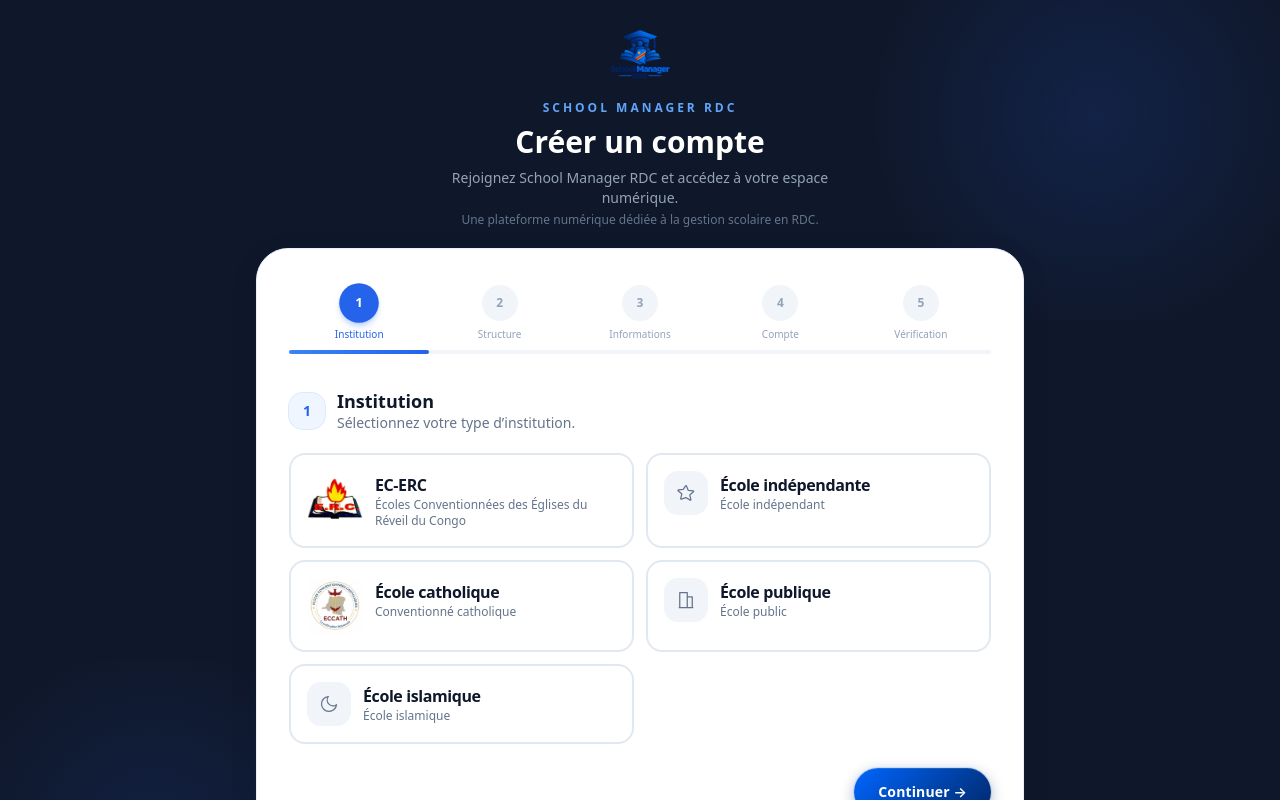
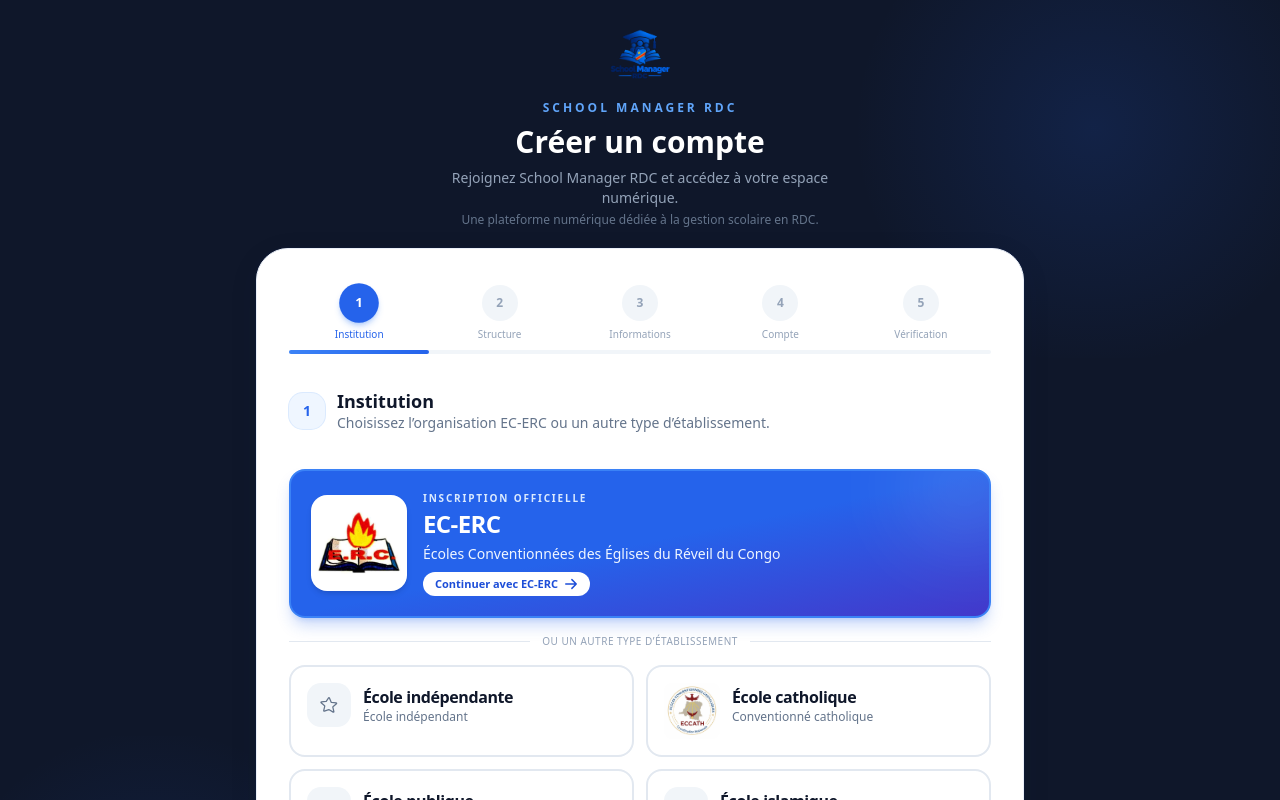
Before and after one commit to cabrelsamm2810/school-manager-rdc, a Next.js app: page /register in a window 1280 px wide. Shown: the top 800 px of the page. Built offline with nearby package versions, Linux system fonts and the light colour scheme.

Commit message:
Intégrer le parcours d'"'"'inscription et l'"'"'interface dédiés pour les écoles EC-ERC
Co-authored-by: base44-builder[bot] <245833847+base44-builder[bot]@users.noreply.github.com>

```diff
--- a/app/api/auth/session/route.ts
+++ b/app/api/auth/session/route.ts
@@ -7,7 +7,7 @@ export async function GET(request: NextRequest) {
   if (!session) return NextResponse.json({ authenticated: false }, { status: 401 });
   const user = await prisma.user.findFirst({ where: { id: session, isActive: true }, include: { ecole: { select: { nom: true } } } });
   if (!user) return NextResponse.json({ authenticated: false }, { status: 401 });
-  return NextResponse.json({ authenticated: true, user: {
+  const response = NextResponse.json({ authenticated: true, user: {
     id: user.id, nom: user.nom, postNom: user.postNom, prenom: user.prenom,
     email: user.email, telephone: user.telephone, role: user.role, profilePhotoUrl: await resolveFileUrl(user.profilePhotoUrl),
     provinceAdministrative: user.provinceAdministrative,
@@ -18,4 +18,18 @@ export async function GET(request: NextRequest) {
     bureauAffectation: user.bureauAffectation,
     fonction: user.fonction,
   }});
+
+  // Le rôle vient du compte enregistré : le cookie qui garde les routes est
+  // réaligné sur cette valeur à chaque lecture de session.
+  if (request.cookies.get('school_manager_role')?.value !== user.role) {
+    response.cookies.set('school_manager_role', user.role, {
+      httpOnly: true,
+      sameSite: 'lax',
+      secure: process.env.NODE_ENV === 'production',
+      path: '/',
+      maxAge: Number(process.env.SESSION_MAX_AGE || 60 * 60 * 24 * 7),
+    });
+  }
+
+  return response;
 }
--- a/components/AppShell.tsx
+++ b/components/AppShell.tsx
@@ -7,6 +7,7 @@ import { clsx } from 'clsx';
 import { allNavItems, visibleNavigationGroups, type NavGroup } from '@/lib/navigation';
 import { ROLE_LABELS } from '@/lib/rbac';
 import { useSessionUser, type SessionUser } from '@/lib/use-session-user';
+import { isEcErcUser } from '@/lib/institution';
 import { Icon } from '@/components/ui/Icon';
 import { Avatar } from '@/components/ui/Avatar';
 import { SchoolChatMark } from '@/components/ui/SchoolChatMark';
@@ -182,6 +183,30 @@ export function AppShell({ children }: { children: React.ReactNode }) {
             )}
           </div>
         </div>
+
+        {/* ── Bandeau d'identité EC-ERC (comptes dont l'organisation enregistrée est EC_ERC) ── */}
+        {isEcErcUser(user) && (
+          <div className="border-t border-brand-100 bg-brand-50/70">
+            <div className="flex items-center gap-2 px-3 py-1.5 sm:px-4 lg:px-5">
+              <img
+                src="/illustrations/ec-erc-logo.jpg"
+                alt="Logo EC-ERC"
+                className="h-7 w-7 shrink-0 rounded-md bg-white object-contain p-0.5 ring-1 ring-slate-200"
+              />
+              <div className="min-w-0 flex-1">
+                <p className="truncate text-[11px] font-bold leading-tight text-brand-800">
+                  EC-ERC <span className="font-medium text-slate-500">· Espace officiel</span>
+                </p>
+                <p className="truncate text-[10px] leading-tight text-slate-500">
+                  Écoles Conventionnées des Églises du Réveil du Congo · School Manager RDC
+                </p>
+              </div>
+              <span className="hidden shrink-0 rounded-full bg-white px-2 py-0.5 text-[9px] font-semibold uppercase tracking-wider text-brand-700 ring-1 ring-brand-100 sm:inline">
+                {ROLE_LABELS[user?.role ?? ''] ?? 'EC-ERC'}
+              </span>
+            </div>
+          </div>
+        )}
       </header>
 
       <div className="flex">
--- a/components/auth/RegisterForm.tsx
+++ b/components/auth/RegisterForm.tsx
@@ -57,13 +57,13 @@ const emptyForm: FormState = {
 };
 
 const ROLES_NEEDING_LOCATION = new Set([
-  'COORDINATION_PROVINCIALE', 'CHEF_ADMINISTRATION', 'AGENT_PROVINCIAL', 'COORDINATION_SOUS_PROVINCIALE', 'DIRECTION_ECOLE', 'ENSEIGNANT', 'ELEVE', 'PARENT',
+  'COORDINATION_PROVINCIALE', 'CHEF_ADMINISTRATION', 'AGENT_PROVINCIAL', 'COORDINATION_SOUS_PROVINCIALE', 'AGENT_SOUS_PROVINCIAL', 'DIRECTION_ECOLE', 'ENSEIGNANT', 'ELEVE', 'PARENT',
 ]);
 
 const ROLES_NEEDING_BUREAU = new Set([
   'COORDINATION_PROVINCIALE', 'CHEF_ADMINISTRATION', 'AGENT_PROVINCIAL',
 ]);
-const ROLES_NEEDING_EDUC_PROVINCE = new Set(['COORDINATION_SOUS_PROVINCIALE', 'DIRECTION_ECOLE']);
+const ROLES_NEEDING_EDUC_PROVINCE = new Set(['COORDINATION_SOUS_PROVINCIALE', 'AGENT_SOUS_PROVINCIAL', 'DIRECTION_ECOLE']);
 const ROLES_NEEDING_SCHOOL_FORM = new Set(['DIRECTION_ECOLE']);
 
 function isStepNeeded(step: number, role: string): boolean {
@@ -96,6 +96,7 @@ const ROLE_DESC: Record<string, string> = {
   'CHEF_ADMINISTRATION': 'Chef de l\u2019administration provinciale',
   'AGENT_PROVINCIAL': 'Agent de la coordination provinciale',
   'COORDINATION_SOUS_PROVINCIALE': 'Administration sous-provinciale',
+  'AGENT_SOUS_PROVINCIAL': 'Agent de la coordination sous-provinciale',
   'DIRECTION_ECOLE': 'Gestion d’école',
   'ENSEIGNANT': 'Corps enseignant',
   'ELEVE': 'Espace élève',
@@ -136,6 +137,7 @@ function RoleIcon({ type, selected }: { type: string; selected: boolean }) {
   else if (type === 'CHEF_ADMINISTRATION') content = (<path strokeLinecap="round" strokeLinejoin="round" d="M9 12l2 2 4-4m1.5-5.5h-11A2.5 2.5 0 003.5 7.5v9A2.5 2.5 0 006 19h11a2.5 2.5 0 002.5-2.5v-9A2.5 2.5 0 0017 6.5z" />);
   else if (type === 'AGENT_PROVINCIAL') content = (<path strokeLinecap="round" strokeLinejoin="round" d="M9 12l2 2 4-4m1.5-5.5h-11A2.5 2.5 0 003.5 7.5v9A2.5 2.5 0 006 19h11a2.5 2.5 0 002.5-2.5v-9A2.5 2.5 0 0017 6.5z" />);
   else if (type === 'COORDINATION_SOUS_PROVINCIALE') content = (<g><path strokeLinecap="round" strokeLinejoin="round" d="M15 10.5a3 3 0 11-6 0 3 3 0 016 0z" /><path strokeLinecap="round" strokeLinejoin="round" d="M19.5 10.5c0 7.142-7.5 11.25-7.5 11.25S4.5 17.642 4.5 10.5a7.5 7.5 0 1115 0z" /></g>);
+  else if (type === 'AGENT_SOUS_PROVINCIAL') content = (<g><path strokeLinecap="round" strokeLinejoin="round" d="M15.75 6a3.75 3.75 0 11-7.5 0 3.75 3.75 0 017.5 0zM4.5 20.25a7.5 7.5 0 0115 0v.75H4.5v-.75z" /></g>);
   else if (type === 'DIRECTION_ECOLE') content = (<path strokeLinecap="round" strokeLinejoin="round" d="M3.75 21h16.5M4.5 3h9v18h-9V3zM13.5 8.25h6v12.75h-6V8.25z" />);
   else if (type === 'ENSEIGNANT') content = (<path strokeLinecap="round" strokeLinejoin="round" d="M12 6.042A8.967 8.967 0 006 3.75c-1.052 0-2.062.18-3 .512v14.25A8.987 8.987 0 016 18c2.305 0 4.408.867 6 2.292m0-14.25v14.25" />);
   else if (type === 'ELEVE') content = (<path strokeLinecap="round" strokeLinejoin="round" d="M4.26 10.147a60.438 60.438 0 00-.491 6.347M3.75 21.75h4.5a.75.75 0 00.75-.75v-4.5a.75.75 0 01.75-.75h4.5a.75.75 0 01.75.75v4.5a.75.75 0 00.75.75h4.5a.75.75 0 00.75-.75v-6a.75.75 0 00-.75-.75h-6a.75.75 0 01-.75-.75v-3a.75.75 0 00-.75-.75H3.75a.75.75 0 00-.75.75v3a.75.75 0 00.75.75h.75" />);
@@ -316,9 +318,27 @@ export function RegisterForm({ onStepChange }: { onStepChange?: (step: number) =
     setForm((cur) => ({ ...cur, bureauAffectation: value, fonction: '', grade: '' }));
   }
 
+  /* Carte EC-ERC : organisation enregistrée automatiquement, aucune ressaisie
+     n'est perdue, et le type d'établissement n'est plus demandé (étape suivante). */
+  function chooseEcErc() {
+    setError('');
+    setDirection('forward');
+    setForm((cur) => ({ ...cur, typeInstitution: 'EC_ERC' }));
+    setStep(1);
+  }
+
+  function changeOrganization() {
+    setError('');
+    setDirection('back');
+    setForm((cur) => ({
+      ...cur, typeInstitution: '', role: '', fonction: '', grade: '', bureauAffectation: '',
+    }));
+    setStep(0);
+  }
+
   const isEcErc = form.typeInstitution === 'EC_ERC';
   const COORDINATION_ROLES = new Set([
-    'COORDINATION_NATIONALE', 'COORDINATION_PROVINCIALE', 'CHEF_ADMINISTRATION', 'AGENT_PROVINCIAL', 'COORDINATION_SOUS_PROVINCIALE',
+    'COORDINATION_NATIONALE', 'COORDINATION_PROVINCIALE', 'CHEF_ADMINISTRATION', 'AGENT_PROVINCIAL', 'COORDINATION_SOUS_PROVINCIALE', 'AGENT_SOUS_PROVINCIAL',
   ]);
   const roleOptions: RoleOption[] = isEcErc
     ? allRegistrationRoleOptions
@@ -379,6 +399,14 @@ export function RegisterForm({ onStepChange }: { onStepChange?: (step: number) =
     <form onSubmit={handleSubmit} className="space-y-6" noValidate>
       {/* Progress indicator */}
       <div className="sticky top-0 z-10 -mx-5 rounded-t-[2rem] bg-white/95 px-5 pb-3 pt-1 backdrop-blur-md sm:-mx-8 sm:px-8">
+        {isEcErc && (
+          <div className="mb-2 flex items-center gap-2 rounded-xl bg-blue-50 px-2.5 py-1.5 ring-1 ring-blue-100">
+            <img src="/illustrations/ec-erc-logo.jpg" alt="Logo EC-ERC" className="h-6 w-6 shrink-0 rounded bg-white object-contain p-0.5 ring-1 ring-slate-200" />
+            <p className="min-w-0 truncate text-[11px] font-semibold text-blue-800">
+              Inscription EC-ERC <span className="font-medium text-blue-600">· Écoles Conventionnées des Églises du Réveil du Congo</span>
+            </p>
+          </div>
+        )}
         {/* Desktop: full progress with labels */}
         <div className="hidden items-center justify-between sm:flex">
           {visibleStepIndices.map((i, displayIdx) => {
@@ -427,12 +455,72 @@ export function RegisterForm({ onStepChange }: { onStepChange?: (step: number) =
 
       {/* Step content */}
       <div key={step} className={animClass}>
-        {/* STEP 0: Institution */}
+        {/* STEP 0: Institution — carte EC-ERC dédiée, puis les autres types */}
         {step === 0 && (
           <div className="space-y-4">
-            <StepHeader num={1} title="Institution" desc="Sélectionnez votre type d’institution." />
+            <StepHeader
+              num={1}
+              title={isEcErc ? 'Parcours EC-ERC' : 'Institution'}
+              desc={isEcErc ? 'Votre organisation est déjà enregistrée pour ce parcours.' : 'Choisissez l’organisation EC-ERC ou un autre type d’établissement.'}
+            />
+
+            {isEcErc ? (
+              <div className="reg-fade-up overflow-hidden rounded-2xl border-2 border-blue-500 bg-white shadow-lg shadow-blue-500/10">
+                <div className="flex items-center gap-4 p-4 sm:p-5">
+                  <img src="/illustrations/ec-erc-logo.jpg" alt="Logo EC-ERC" className="h-20 w-20 shrink-0 rounded-xl bg-white object-contain p-1 ring-1 ring-slate-200 sm:h-24 sm:w-24" />
+                  <div className="min-w-0 flex-1">
+                    <p className="text-lg font-bold tracking-tight text-slate-900">EC-ERC</p>
+                    <p className="text-xs leading-snug text-slate-500 sm:text-sm">Écoles Conventionnées des Églises du Réveil du Congo</p>
+                    <span className="mt-2 inline-flex items-center gap-1.5 rounded-full bg-blue-50 px-2.5 py-1 text-[11px] font-semibold text-blue-700 ring-1 ring-blue-100">
+                      <svg className="h-3.5 w-3.5" fill="none" viewBox="0 0 24 24" stroke="currentColor" strokeWidth={2.5}>
+                        <path strokeLinecap="round" strokeLinejoin="round" d="M5 13l4 4L19 7" />
+                      </svg>
+                      Organisation enregistrée : EC-ERC
+                    </span>
+                  </div>
+                </div>
+                <div className="flex flex-wrap items-center justify-between gap-2 border-t border-slate-100 bg-slate-50/70 px-4 py-2.5">
+                  <p className="text-[11px] text-slate-500">Le type d’établissement n’est plus demandé.</p>
+                  <button type="button" onClick={changeOrganization}
+                    className="rounded-full border border-slate-300 bg-white px-3 py-1.5 text-[11px] font-semibold text-slate-600 transition hover:bg-slate-100">
+                    Changer d’organisation
+                  </button>
+                </div>
+              </div>
+            ) : (
+              <>
+                <button type="button" onClick={chooseEcErc}
+                  aria-label="Continuer l’inscription avec l’organisation EC-ERC"
+                  className="group relative w-full overflow-hidden rounded-2xl border-2 border-blue-500 bg-gradient-to-br from-blue-600 via-blue-600 to-indigo-700 p-4 text-left text-white shadow-lg shadow-blue-600/25 transition hover:shadow-xl hover:shadow-blue-600/30 focus:outline-none focus-visible:ring-4 focus-visible:ring-blue-300 sm:p-5">
+                  <span className="pointer-events-none absolute -right-10 -top-12 h-32 w-32 rounded-full bg-white/10 blur-2xl" />
+                  <div className="relative flex items-center gap-4">
+                    <div className="flex h-20 w-20 shrink-0 items-center justify-center rounded-2xl bg-white p-1.5 shadow-md sm:h-24 sm:w-24">
+                      <img src="/illustrations/ec-erc-logo.jpg" alt="Logo EC-ERC" className="h-full w-full object-contain" />
+                    </div>
+                    <div className="min-w-0 flex-1">
+                      <p className="text-[10px] font-semibold uppercase tracking-[0.18em] text-blue-100">Inscription officielle</p>
+                      <p className="mt-0.5 text-xl font-bold tracking-tight sm:text-2xl">EC-ERC</p>
+                      <p className="mt-1 text-[11.5px] font-medium leading-snug text-blue-50 sm:text-sm">
+                        Écoles Conventionnées des Églises du Réveil du Congo
+                      </p>
+                      <span className="mt-2 inline-flex items-center gap-1.5 rounded-full bg-white px-3 py-1 text-[11px] font-bold text-blue-700 transition group-hover:gap-2.5">
+                        Continuer avec EC-ERC
+                        <svg className="h-3.5 w-3.5" fill="none" viewBox="0 0 24 24" stroke="currentColor" strokeWidth={2.5}>
+                          <path strokeLinecap="round" strokeLinejoin="round" d="M13.5 4.5L21 12m0 0l-7.5 7.5M21 12H3" />
+                        </svg>
+                      </span>
+                    </div>
+                  </div>
+                </button>
+
+                <div className="flex items-center gap-3">
+                  <span className="h-px flex-1 bg-slate-200" />
+                  <span className="text-center text-[10px] font-medium uppercase tracking-wider text-slate-400">ou un autre type d’établissement</span>
+                  <span className="h-px flex-1 bg-slate-200" />
+                </div>
+
                 <div className="grid gap-3 sm:grid-cols-2">
-              {registrationInstitutionTypes.map((inst) => (
+                  {registrationInstitutionTypes.filter((inst) => inst.value !== 'EC_ERC').map((inst) => (
                     <div key={inst.value} onClick={() => handleInstitutionType(inst.value)}
                       className={`select-card rounded-2xl border-2 p-4 ${form.typeInstitution === inst.value ? 'selected' : 'border-slate-200'}`}>
                       {form.typeInstitution === inst.value && <CheckBadge />}
@@ -448,13 +536,15 @@ export function RegisterForm({ onStepChange }: { onStepChange?: (step: number) =
                     </div>
                   ))}
                 </div>
+              </>
+            )}
           </div>
         )}
 
         {/* STEP 1: Structure */}
         {step === 1 && (
           <div className="space-y-4">
-            <StepHeader num={2} title="Structure" desc="Sélectionnez votre niveau. Chaque niveau donne accès à un espace indépendant." />
+            <StepHeader num={2} title="Structure" desc={isEcErc ? 'Parcours EC-ERC — sélectionnez votre niveau dans la hiérarchie.' : 'Sélectionnez votre niveau. Chaque niveau donne accès à un espace indépendant.'} />
             <div className="grid gap-3 sm:grid-cols-2">
               {roleOptions.map((role) => (
                 <div key={role.value} onClick={() => handleRole(role.value)}
--- a/components/dashboards/ClockCard.tsx
+++ b/components/dashboards/ClockCard.tsx
@@ -3,8 +3,7 @@
 import { useEffect, useState } from 'react';
 import { Icon } from '@/components/ui/Icon';
 import { useSessionUser } from '@/lib/use-session-user';
-
-const OTHER_INSTITUTION_TYPES = new Set(['PUBLIQUE', 'CATHOLIQUE', 'ISLAMIQUE', 'INDEPENDANTE']);
+import { isEcErcUser } from '@/lib/institution';
 
 function capitalize(value: string) {
   return value.charAt(0).toUpperCase() + value.slice(1);
@@ -24,8 +23,8 @@ function hand(value: number, max: number) {
  */
 export function ClockCard({ institutionLabel }: { institutionLabel?: string | null }) {
   const user = useSessionUser();
-  /* Logo EC-ERC par défaut (coordination, direction…), sauf pour un autre type d'école connu. */
-  const showEcErc = !OTHER_INSTITUTION_TYPES.has(user?.typeInstitution ?? '');
+  /* Identité EC-ERC uniquement si l'organisation enregistrée du compte est EC_ERC. */
+  const showEcErc = isEcErcUser(user);
   const [now, setNow] = useState<Date | null>(null);
 
   useEffect(() => {
--- a/lib/institution.ts
+++ b/lib/institution.ts
@@ -13,6 +13,16 @@ export const INSTITUTION_LABELS: Record<string, string> = {
   INDEPENDANTE: 'École indépendante'
 };
 
+/**
+ * Organisation EC-ERC du compte, telle qu'enregistrée en base (`typeInstitution`).
+ * Jamais un choix du navigateur : la même valeur est relue par `/api/auth/session`.
+ */
+export function isEcErcUser(
+  user: { typeInstitution?: string | null } | null | undefined
+): boolean {
+  return user?.typeInstitution === 'EC_ERC';
+}
+
 export function getInstitutionLabel(
   user: { institutionName?: string | null; typeInstitution?: string | null } | null | undefined
 ): string | null {
--- a/lib/meta-data.ts
+++ b/lib/meta-data.ts
@@ -54,6 +54,7 @@ export const allRegistrationRoleOptions: RoleOption[] = [
   { value: 'CHEF_ADMINISTRATION', label: 'Chef d\u2019administration' },
   { value: 'AGENT_PROVINCIAL', label: 'Agent provincial' },
   { value: 'COORDINATION_SOUS_PROVINCIALE', label: 'Coordination sous-provinciale' },
+  { value: 'AGENT_SOUS_PROVINCIAL', label: 'Agent de coordination sous-provinciale' },
   { value: 'DIRECTION_ECOLE', label: 'Chef d\u2019établissement' },
   { value: 'PROMOTEUR', label: 'Promoteur' },
   { value: 'SECRETAIRE', label: 'Secrétaire' },
```
Lines whose indentation alone changed are shown as unchanged.
